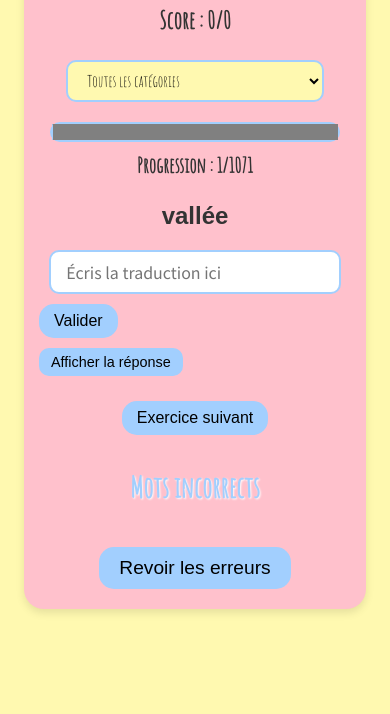
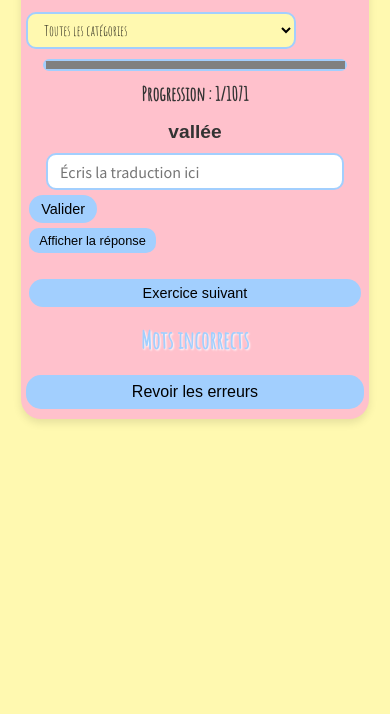
Before and after one commit to SooKyy/vocabulaire-fr-cn, a plain HTML site: page index.html in a window 390 px wide. Shown: the part 130-844 px from the top of the page. Drawn offline with Linux system fonts and the light colour scheme.

Commit message:
Add files via upload

```diff
--- a/styles.css
+++ b/styles.css
@@ -3,39 +3,43 @@ body {
     font-family: 'Amatic SC', cursive;
     display: flex;
     justify-content: center;
-    align-items: flex-start; /* Changé de center à flex-start pour éviter le débordement */
-    min-height: 100vh; /* Utilise min-height pour permettre l'expansion */
+    align-items: flex-start; /* Alignement en haut */
+    height: 100vh; /* Hauteur fixe de l’écran */
     margin: 0;
-    padding: 10px;
+    padding: 5px; /* Réduit encore pour mobile */
     box-sizing: border-box;
-    overflow-y: auto; /* Permet le scroll si nécessaire, mais on va éviter ça */
+    overflow-y: hidden; /* Désactive le scroll global */
 }
 
 .container {
     background-color: #FFC1CC; /* Rose pâle */
-    padding: 20px;
+    padding: 10px; /* Réduit pour gagner de la place */
     border-radius: 20px;
     text-align: center;
     max-width: 90%;
+    width: 100%;
     box-shadow: 0 4px 8px rgba(0, 0, 0, 0.1);
-    width: 100%; /* Assure que le conteneur prend toute la largeur disponible */
     box-sizing: border-box;
+    max-height: 100vh; /* Limite la hauteur au viewport */
+    overflow-y: auto; /* Scroll interne si besoin, mais on va l’éviter */
+    display: flex;
+    flex-direction: column; /* Organise le contenu en colonne */
 }
 
 h1 {
-    font-size: 2.5em;
+    font-size: 2em; /* Réduit légèrement pour économiser de l’espace */
     color: #A2CFFE; /* Bleu ciel */
     text-shadow: 2px 2px 4px #fff;
-    margin: 10px 0; /* Réduit la marge pour gagner de la place */
+    margin: 5px 0; /* Marges minimales */
 }
 
 button {
     background-color: #A2CFFE;
     border: none;
-    padding: 10px 20px;
-    margin: 5px;
+    padding: 8px 16px; /* Réduit la taille des boutons */
+    margin: 3px; /* Marges plus petites */
     border-radius: 15px;
-    font-size: 1.2em;
+    font-size: 1em; /* Plus petit mais lisible */
     cursor: pointer;
     transition: transform 0.2s;
 }
@@ -45,131 +49,135 @@ button:hover {
 }
 
 #question {
-    font-family: 'Arial', sans-serif; /* Police claire et lisible */
-    font-size: 24px; /* Taille plus grande pour le mot à deviner */
-    font-weight: bold; /* Gras pour plus de lisibilité */
-    margin-bottom: 20px; /* Espacement en dessous */
-    color: #333; /* Couleur sombre pour le contraste */
+    font-family: 'Arial', sans-serif;
+    font-size: 1.5em; /* Réduit pour mobile */
+    font-weight: bold;
+    margin: 10px 0; /* Marges réduites */
+    color: #333;
 }
 
 #options button {
     display: block;
     width: 80%;
-    margin: 10px auto;
+    margin: 5px auto; /* Marges réduites */
 }
 
 #inputAnswer {
-    padding: 10px;
-    font-size: 1.2em;
+    padding: 8px;
+    font-size: 1em; /* Réduit pour compacter */
     border-radius: 10px;
     border: 2px solid #A2CFFE;
     width: 80%;
-    margin: 10px auto;
+    margin: 5px auto; /* Marges réduites */
     font-family: 'Noto Sans SC', sans-serif;
-    display: block; /* Assure qu’il est centré */
+    display: block;
 }
 
 #feedback {
-    font-size: 1.5em;
-    margin: 20px 0;
+    font-size: 1.2em; /* Réduit pour économiser de l’espace */
+    margin: 10px 0; /* Marges réduites */
     color: #333;
 }
 
 #showAnswer {
-    margin-top: 10px;
-    background-color: #A2CFFE; /* Aligné avec les autres boutons */
+    margin-top: 5px;
+    background-color: #A2CFFE;
     border: none;
-    padding: 8px 16px; /* Réduit la taille */
-    border-radius: 10px; /* Plus petit rayon */
-    font-size: 1em; /* Réduit la police */
+    padding: 6px 12px; /* Encore plus petit */
+    border-radius: 10px;
+    font-size: 0.9em;
     cursor: pointer;
     transition: transform 0.2s;
-    display: inline-block; /* Reste dans le flux */
+    display: inline-block;
 }
 
 #showAnswer:hover {
-    transform: scale(1.1); /* Même effet que les autres boutons */
+    transform: scale(1.1);
 }
 
 #score {
-    font-size: 2em; /* Augmenté pour plus de lisibilité */
+    font-size: 1.8em; /* Toujours lisible mais compact */
     color: #333;
-    margin: 15px 0; /* Plus d’espace autour */
-    font-weight: bold; /* Plus de contraste */
+    margin: 10px 0; /* Marges réduites */
+    font-weight: bold;
 }
 
 #categorySelect {
-    background-color: #FFF9B0; /* Jaune doux assorti au fond */
+    background-color: #FFF9B0;
     border: 2px solid #A2CFFE;
-    padding: 8px;
-    font-size: 1.5em; /* Augmenté légèrement */
+    padding: 6px; /* Réduit */
+    font-size: 1.2em; /* Plus compact mais lisible */
     border-radius: 10px;
-    margin: 10px 0;
+    margin: 5px 0; /* Marges réduites */
     font-family: 'Amatic SC', cursive;
-    width: 80%; /* S’aligne avec les autres éléments */
+    width: 80%;
 }
 
 #progressBar {
     width: 80%;
-    height: 20px;
-    margin: 10px auto;
-    background-color: #FFF9B0; /* Fond jaune doux */
+    height: 15px; /* Réduit la hauteur */
+    margin: 5px auto; /* Marges réduites */
+    background-color: #FFF9B0;
     border: 2px solid #A2CFFE;
     border-radius: 10px;
-    display: block; /* Centré correctement */
+    display: block;
 }
 
 #progressBar::-webkit-progress-value {
-    background-color: #A2CFFE; /* Bleu ciel pour la progression */
+    background-color: #A2CFFE;
     border-radius: 8px;
 }
 
 #progressBar::-moz-progress-bar {
-    background-color: #A2CFFE; /* Compatibilité Firefox */
+    background-color: #A2CFFE;
     border-radius: 8px;
 }
 
 #progressText {
-    font-size: 1.8em; /* Augmenté pour lisibilité */
+    font-size: 1.5em; /* Compact mais lisible */
     color: #333;
-    margin-bottom: 20px;
-    font-weight: bold; /* Plus de contraste */
+    margin: 5px 0; /* Marges réduites */
+    font-weight: bold;
 }
 
 #mistakesSection {
-    margin-top: 20px;
+    margin-top: 10px; /* Réduit */
+    flex-grow: 1; /* Permet à cette section de prendre l’espace restant */
+    display: flex;
+    flex-direction: column;
 }
 
 #mistakesSection h3 {
-    font-size: 1.8em;
+    font-size: 1.5em; /* Réduit */
     color: #A2CFFE;
     text-shadow: 1px 1px 2px #fff;
-    margin-bottom: 10px;
+    margin: 5px 0; /* Marges réduites */
 }
 
 #mistakesList {
     list-style-type: none;
     padding: 0;
-    font-size: 1.2em;
+    font-size: 1em; /* Plus petit */
     color: #333;
-    max-height: 150px; /* Limite la hauteur pour éviter le débordement */
+    max-height: 100px; /* Hauteur fixe pour limiter l’espace */
     overflow-y: auto; /* Scroll interne si trop d’erreurs */
+    margin: 5px 0;
 }
 
 #mistakesList li {
-    margin: 5px 0;
-    background-color: #FFF9B0; /* Jaune doux pour chaque élément */
-    padding: 5px;
+    margin: 3px 0; /* Marges réduites */
+    background-color: #FFF9B0;
+    padding: 3px; /* Réduit */
     border-radius: 8px;
 }
 
 #reviewMistakes {
     background-color: #A2CFFE;
     border: none;
-    padding: 10px 20px;
-    margin: 10px 0;
+    padding: 8px 16px;
+    margin: 5px 0; /* Marges réduites */
     border-radius: 15px;
-    font-size: 1.2em;
+    font-size: 1em;
     cursor: pointer;
     transition: transform 0.2s;
 }
@@ -181,45 +189,51 @@ button:hover {
 /* Style pour mobile */
 @media (max-width: 600px) {
     body {
-        padding: 5px; /* Réduit le padding pour gagner de la place */
+        padding: 2px; /* Encore plus compact */
     }
 
     .container {
-        padding: 10px; /* Réduit le padding interne */
+        padding: 5px; /* Ultra compact */
+        max-height: 100vh; /* S’assure qu’il ne dépasse pas l’écran */
     }
 
     h1 {
-        font-size: 2em;
+        font-size: 1.8em; /* Plus petit sur mobile */
     }
 
     button, #inputAnswer, #categorySelect {
-        font-size: 1em;
-        padding: 8px 15px;
+        font-size: 0.9em;
+        padding: 6px 12px; /* Réduit davantage */
     }
 
     #question {
-        font-size: 1.5em;
+        font-size: 1.2em; /* Plus compact */
     }
 
     #score {
-        font-size: 1.5em; /* Toujours lisible sur mobile */
+        font-size: 1.5em; /* Toujours lisible */
     }
 
     #progressText {
-        font-size: 1.3em; /* Légèrement réduit mais lisible */
+        font-size: 1.2em; /* Compact mais clair */
     }
 
     #progressBar {
-        width: 90%; /* Plus large sur mobile */
+        width: 90%;
+        height: 12px; /* Plus fin */
     }
 
     #mistakesList {
-        font-size: 1em;
-        max-height: 100px; /* Réduit pour mobile */
+        font-size: 0.9em;
+        max-height: 80px; /* Encore plus compact */
     }
 
     #showAnswer {
-        padding: 6px 12px; /* Encore plus petit sur mobile */
-        font-size: 0.9em;
+        padding: 5px 10px;
+        font-size: 0.8em;
+    }
+
+    #feedback {
+        font-size: 1em; /* Réduit pour mobile */
     }
 }
```
